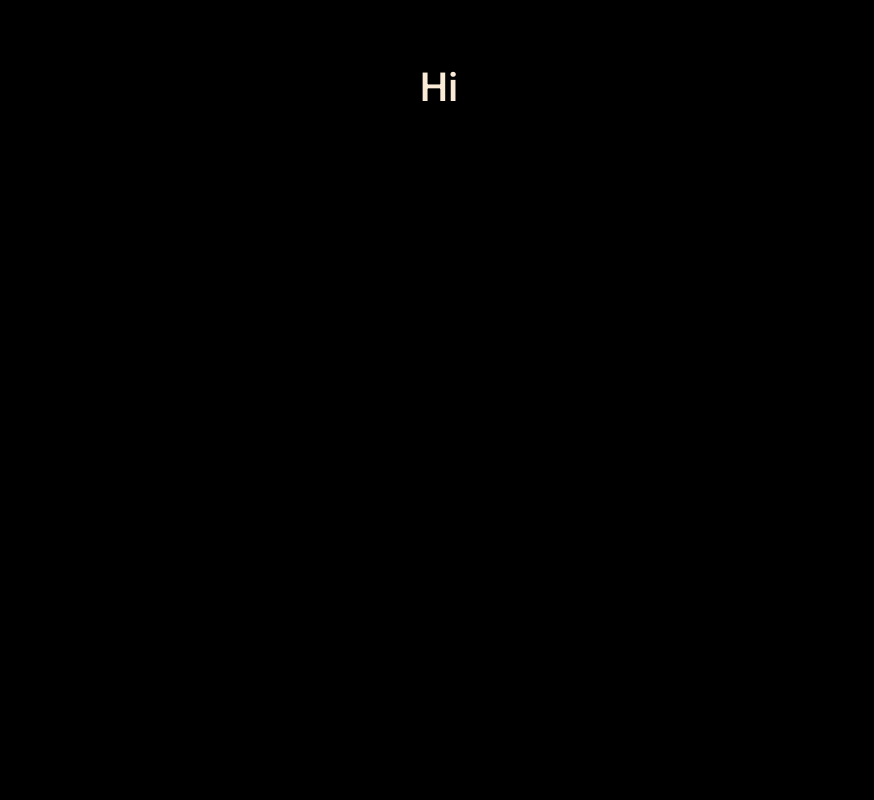
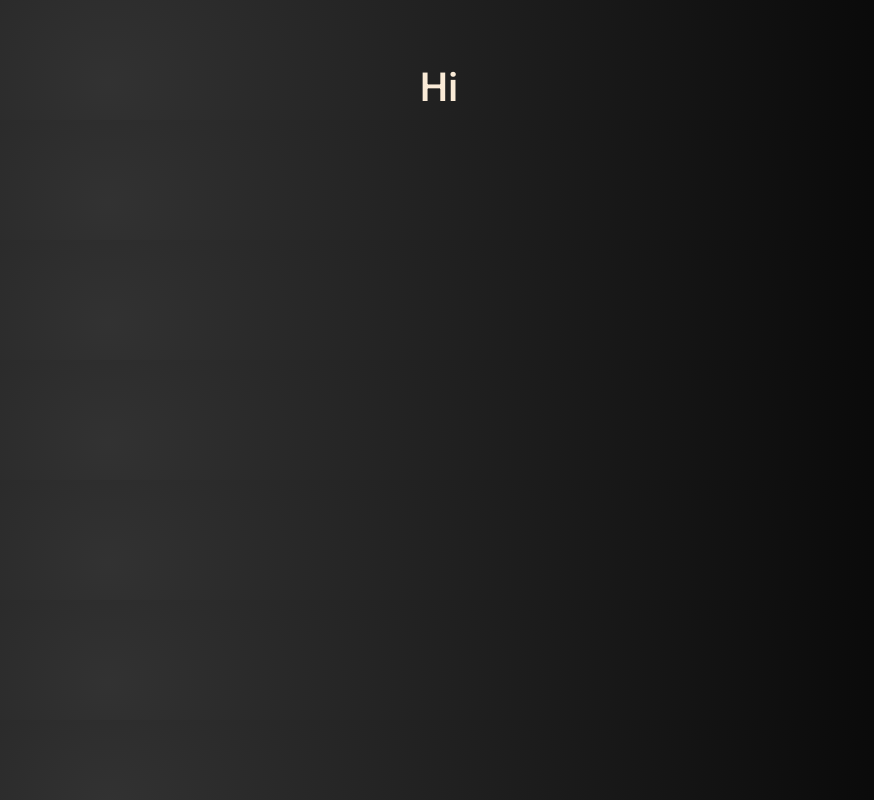
Before and after one commit to MartaCoelho750/portfolio-shecodesproject, a plain HTML site: page index.html in a window 1280 px wide. Shown: the whole page, without its empty margins (201-1075 px from the left). Drawn offline with nearby package versions, Linux system fonts and the light colour scheme.

Commit message:
background color teste nº1

```diff
--- a/styles/portfolio.css
+++ b/styles/portfolio.css
@@ -1,5 +1,6 @@
 body {
-    background-color: black;
+    background: radial-gradient(circle at 24.1% 68.8%, rgb(50, 50, 50) 0%, rgb(0, 0, 0) 99.4%);
+
 
 }
 
```
